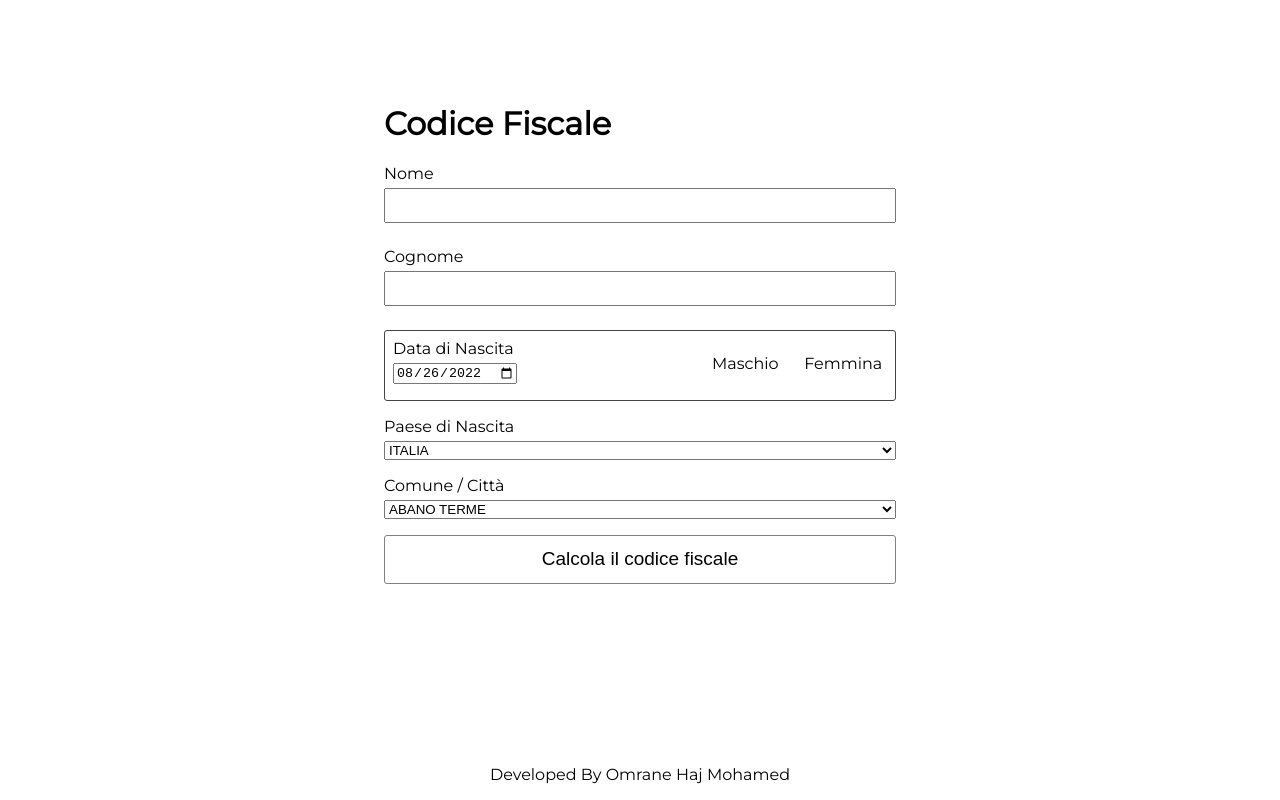
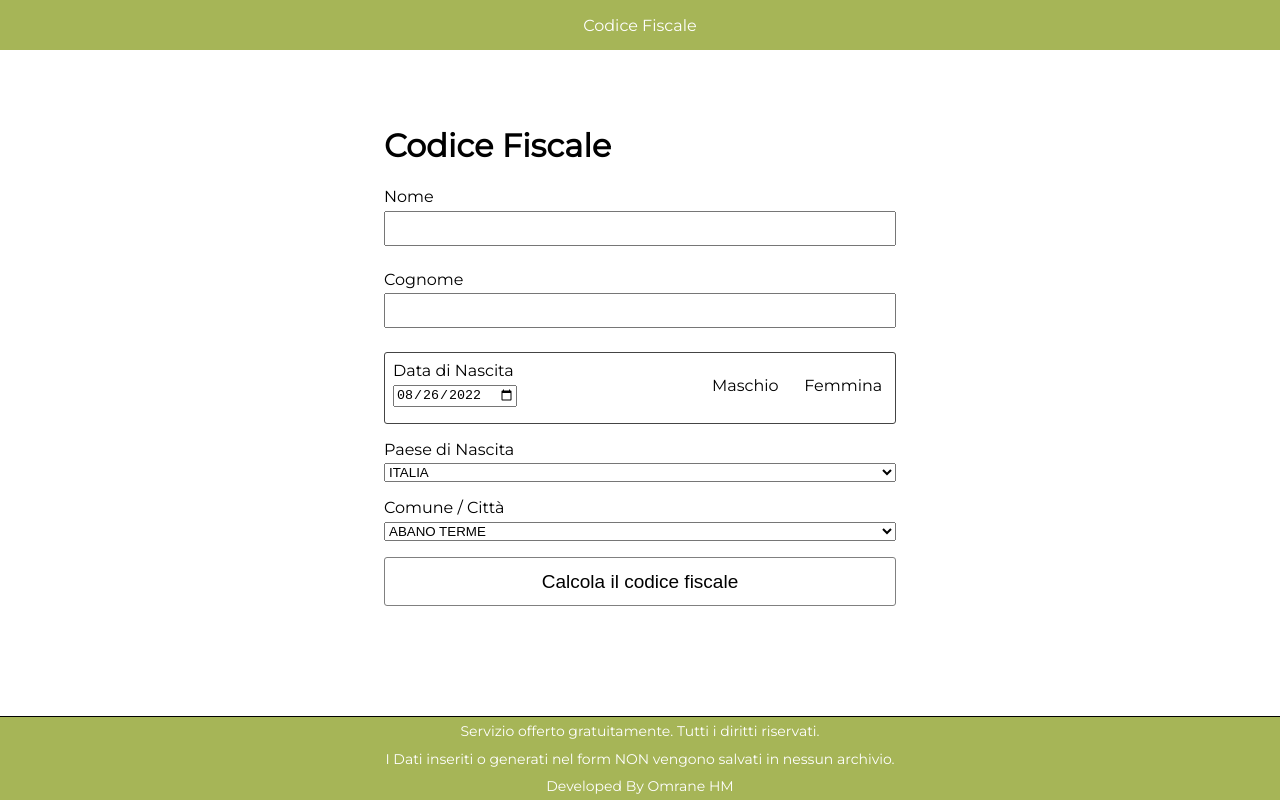
Before and after one commit to lrezo/codiceFiscale, a plain HTML site: page index.html in a window 1280 px wide. Drawn offline with nearby package versions, Linux system fonts and the light colour scheme.

Commit message:
Aggiornamento

```diff
--- a/index.html
+++ b/index.html
@@ -15,7 +15,7 @@
 <body>
 <header>
     <nav>
-
+        <a  href="./index.html">Codice Fiscale</a>
     </nav>
 </header>
 <main>
@@ -82,7 +82,13 @@
     </div>
 </main>
 <footer>
-<p>Developed By Omrane Haj Mohamed</p>
+    <div>
+        <p>Servizio offerto gratuitamente. Tutti i diritti riservati.</p>
+        <p>I Dati inseriti o generati nel form NON vengono salvati in nessun archivio.</p>
+        <p>Developed By Omrane HM</p>
+    </div>
+
+
 </footer>
 <script src="static/js/main.js">
 </script>
--- a/static/css/style.css
+++ b/static/css/style.css
@@ -1,6 +1,7 @@
 @import url('https://fonts.googleapis.com/css2?family=Montserrat&display=swap');
 html{
     font-family: 'Montserrat', sans-serif;
+;
 }
 body{
     display: flex;
@@ -17,6 +18,22 @@ footer{
     margin-top: auto;
     display: flex;
     flex-direction: column;
+    border-top: 1px solid black;
+    width: 100%;
+    background-color: #a6b557;
+    color: white;
+}
+footer div{
+    display: flex;
+    flex-direction: column;
+    justify-content: center;
+    align-items: center;
+
+}
+footer div p{
+    margin: 0.3rem;
+    padding: 0;
+    font-size: 14px;
 }
 .errorMessage{
     color: red;
@@ -206,3 +223,16 @@ form{
         width: 80%;
     }
 }
+header{
+    height: 50px;
+    width: 100%;
+    display: flex;
+    align-items: center;
+    justify-content: center;
+    justify-items: center;
+    background-color: #a6b557;
+}
+nav > a{
+    text-decoration: none;
+    color: white;
+}
```
